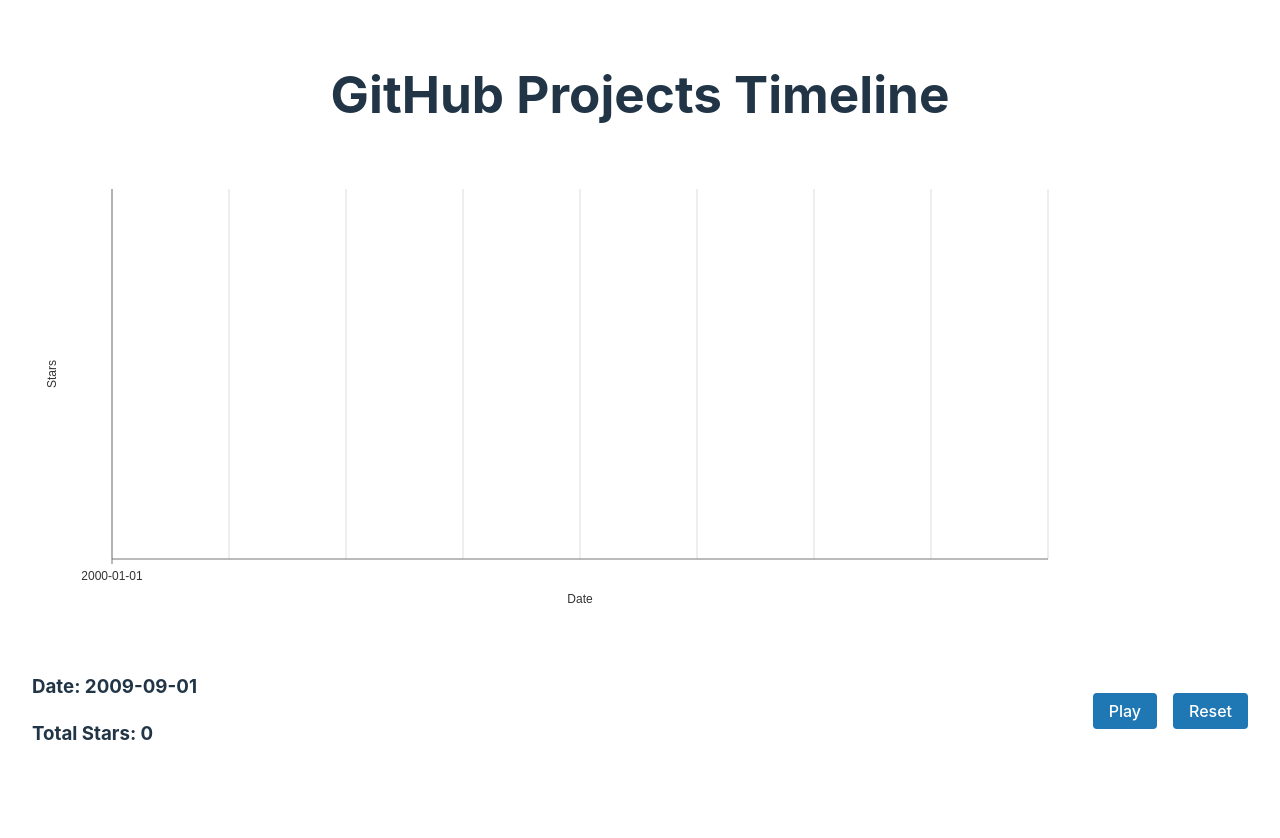
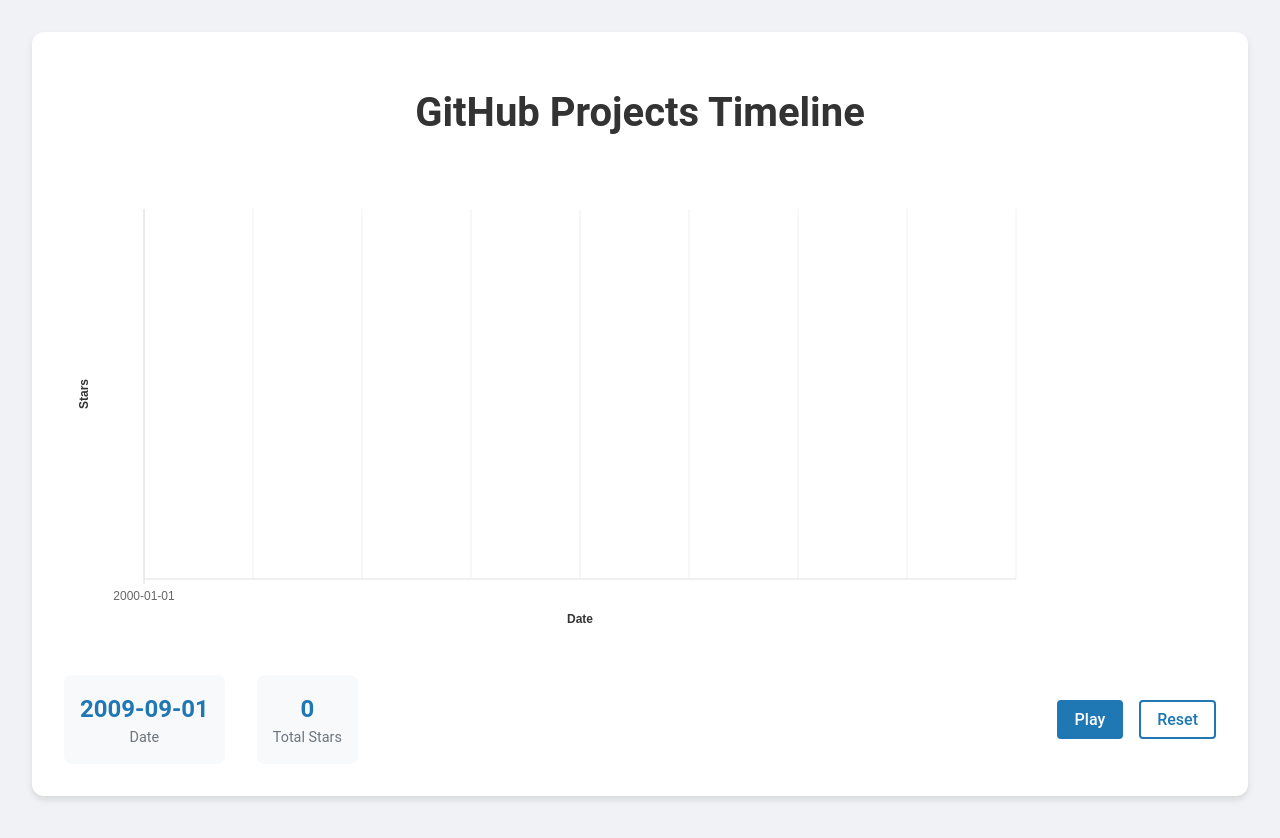
Before and after one commit to JSv4/AnimatedEventTimeline, a React (Vite) app: page / in a window 1280 px wide. Shown: the top 838 px of the page. Before the commit the page ends 800 px from the top, so only its background shows below. Built offline with nearby package versions, Linux system fonts and the light colour scheme.

Commit message:
GUI updates.

```diff
--- a/src/App.tsx
+++ b/src/App.tsx
@@ -106,19 +106,28 @@
 return date.toISOString().split('T')[0];
 };
 
-// Styled components
+// Updated styled components
 const AppContainer = styled.div`
   min-height: 100vh;
   display: flex;
   flex-direction: column;
-  background-color: #ffffff;
+  background-color: #f0f2f5;
   padding: 2rem;
   box-sizing: border-box;
+  font-family: 'Roboto', 'Helvetica', 'Arial', sans-serif;
+`;
+
+const DashboardCard = styled.div`
+  background-color: #ffffff;
+  border-radius: 12px;
+  box-shadow: 0 4px 6px rgba(0, 0, 0, 0.1);
+  padding: 2rem;
+  margin-bottom: 2rem;
 `;
 
 const ChartContainer = styled.div`
   width: 100%;
-  height: 500px; // Set explicit height
+  height: 500px;
   position: relative;
 `;
 
@@ -127,26 +136,53 @@
   display: flex;
   justify-content: space-between;
   align-items: center;
+  flex-wrap: wrap;
+`;
+
+const StatsContainer = styled.div`
+  display: flex;
+  gap: 2rem;
+`;
+
+const StatItem = styled.div`
+  background-color: #f8f9fa;
+  border-radius: 8px;
+  padding: 1rem;
+  text-align: center;
+`;
+
+const StatValue = styled.h3`
+  margin: 0;
+  font-size: 1.5rem;
+  color: #1f77b4;
+`;
+
+const StatLabel = styled.p`
+  margin: 0;
+  font-size: 0.9rem;
+  color: #6c757d;
 `;
 
 interface ButtonProps extends React.ButtonHTMLAttributes<HTMLButtonElement> {
   marginRight?: boolean;
+  primary?: boolean;
 }
 
 const Button = styled.button.withConfig({
-    shouldForwardProp: (prop) => prop !== 'marginRight',
+  shouldForwardProp: (prop) => !['marginRight', 'primary'].includes(prop),
 })<ButtonProps>`
-    background-color: #1f77b4;
-    color: #ffffff;
-    border: none;
+  background-color: ${(props) => (props.primary ? '#1f77b4' : '#ffffff')};
+  color: ${(props) => (props.primary ? '#ffffff' : '#1f77b4')};
+  border: 2px solid #1f77b4;
   padding: 0.5rem 1rem;
   margin-right: ${(props) => (props.marginRight ? '1rem' : '0')};
   cursor: pointer;
   font-size: 1rem;
   border-radius: 4px;
+  transition: all 0.3s ease;
 
   &:hover {
-      background-color: #155a8a;
+    background-color: ${(props) => (props.primary ? '#155a8a' : '#e6f2ff')};
   }
 `;
 
@@ -155,24 +191,42 @@
   top: 50%;
   left: 50%;
   transform: translate(-50%, -50%);
-  background-color: rgba(255, 255, 255, 0.9);
+  background-color: #ffffff;
   padding: 2rem;
-  border-radius: 8px;
-  box-shadow: 0 0 10px rgba(0, 0, 0, 0.3);
+  border-radius: 12px;
+  box-shadow: 0 10px 20px rgba(0, 0, 0, 0.2);
   display: flex;
   align-items: center;
   z-index: 1000;
+  max-width: 80%;
 `;
 
 const ModalImage = styled.img`
   width: 80px;
   height: 80px;
-  margin-right: 1rem;
+  margin-right: 1.5rem;
+  border-radius: 8px;
+`;
+
+const ModalContent = styled.div`
+  flex: 1;
+`;
+
+const ModalTitle = styled.h2`
+  margin: 0 0 0.5rem 0;
+  color: #333;
+`;
+
+const ModalDescription = styled.p`
+  margin: 0;
+  color: #666;
 `;
 
 const Heading = styled.h1`
-  margin-bottom: 1rem;
+  margin-bottom: 1.5rem;
   text-align: center;
+  color: #333;
+  font-size: 2.5rem;
 `;
 
 /**
@@ -530,6 +584,7 @@
 
     return (
         <AppContainer>
+          <DashboardCard>
             <Heading>GitHub Projects Timeline</Heading>
             <ChartContainer>
               <ResponsiveLine
@@ -582,34 +637,48 @@
                   axis: {
                     domain: {
                       line: {
-                      stroke: '#777777',
+                        stroke: '#e0e0e0',
                         strokeWidth: 1,
                       },
                     },
                     ticks: {
                       line: {
-                      stroke: '#777777',
+                        stroke: '#e0e0e0',
                         strokeWidth: 1,
                       },
-                    text: {},
+                      text: {
+                        fill: '#666666',
+                      },
                     },
                     legend: {
                       text: {
                         fontSize: 12,
                         fill: '#333333',
+                        fontWeight: 'bold',
                       },
                     },
                   },
                   grid: {
                     line: {
-                    stroke: '#dddddd',
+                      stroke: '#f0f0f0',
                       strokeWidth: 1,
+                    },
+                  },
+                  legends: {
+                    text: {
+                      fill: '#333333',
+                    },
+                  },
+                  tooltip: {
+                    container: {
+                      background: '#ffffff',
+                      boxShadow: '0 3px 9px rgba(0, 0, 0, 0.2)',
+                      borderRadius: '4px',
                     },
                   },
                 }}
                 layers={layers}
               />
-            {/* Event Modal */}
               {currentEvent && (
                 <Modal>
                   {currentEvent.logoUrl && (
@@ -618,29 +687,34 @@
                       alt={currentEvent.title}
                     />
                   )}
-                <div>
-                  <h2>{currentEvent.title}</h2>
-                  <p>{currentEvent.description}</p>
-                </div>
+                  <ModalContent>
+                    <ModalTitle>{currentEvent.title}</ModalTitle>
+                    <ModalDescription>{currentEvent.description}</ModalDescription>
+                  </ModalContent>
                 </Modal>
               )}
             </ChartContainer>
             <ControlsContainer>
+              <StatsContainer>
+                <StatItem>
+                  <StatValue>
+                    {timeline[currentTimeIndex]?.toISOString().split('T')[0]}
+                  </StatValue>
+                  <StatLabel>Date</StatLabel>
+                </StatItem>
+                <StatItem>
+                  <StatValue>{aggregateStars.toLocaleString()}</StatValue>
+                  <StatLabel>Total Stars</StatLabel>
+                </StatItem>
+              </StatsContainer>
               <div>
-              <h3>
-                Date: {timeline[currentTimeIndex]?.toISOString().split('T')[0]}
-              </h3>
-              <h3>
-                Total Stars: {aggregateStars.toLocaleString()}
-              </h3>
-            </div>
-            <div>
-              <Button onClick={handlePlayPause} marginRight>
+                <Button onClick={handlePlayPause} marginRight primary>
                   {isPlaying ? 'Pause' : 'Play'}
                 </Button>
                 <Button onClick={handleReset}>Reset</Button>
               </div>
             </ControlsContainer>
+          </DashboardCard>
         </AppContainer>
       );
   };
```
Lines whose indentation alone changed are shown as unchanged.
